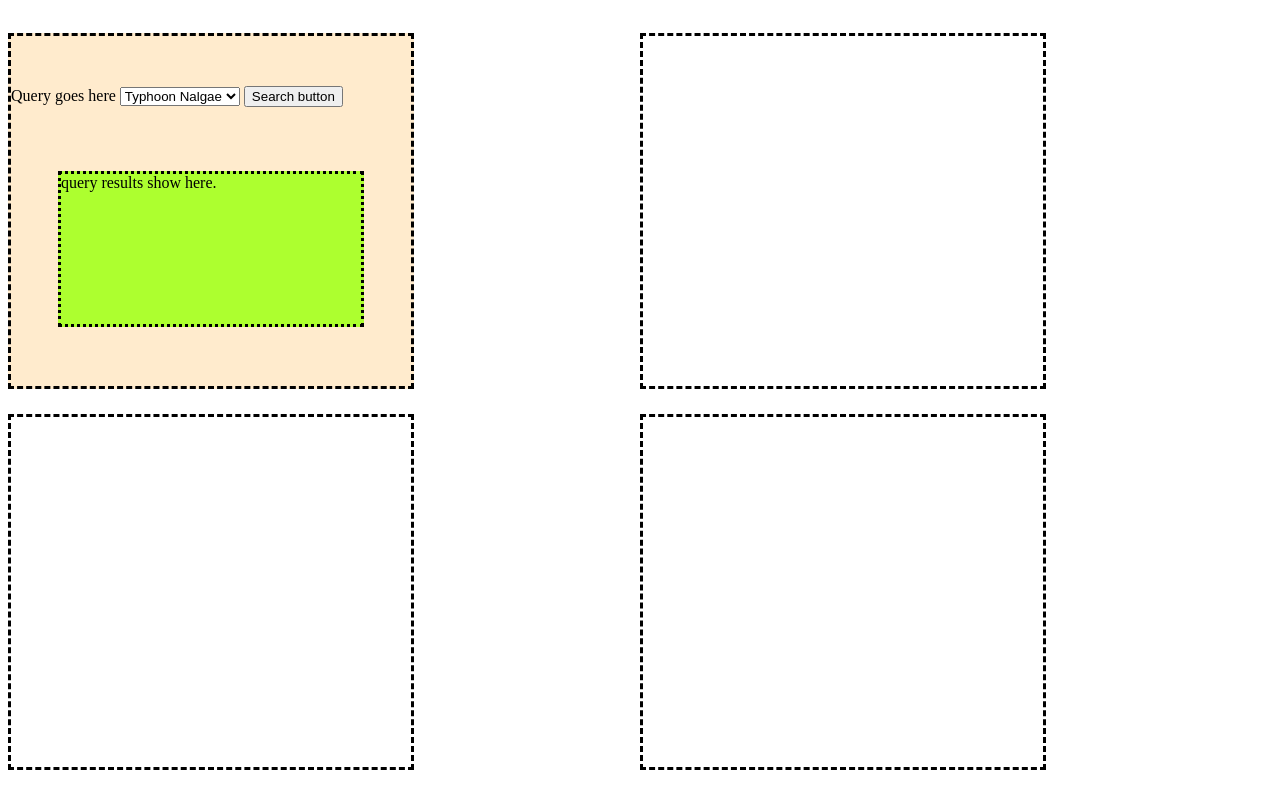
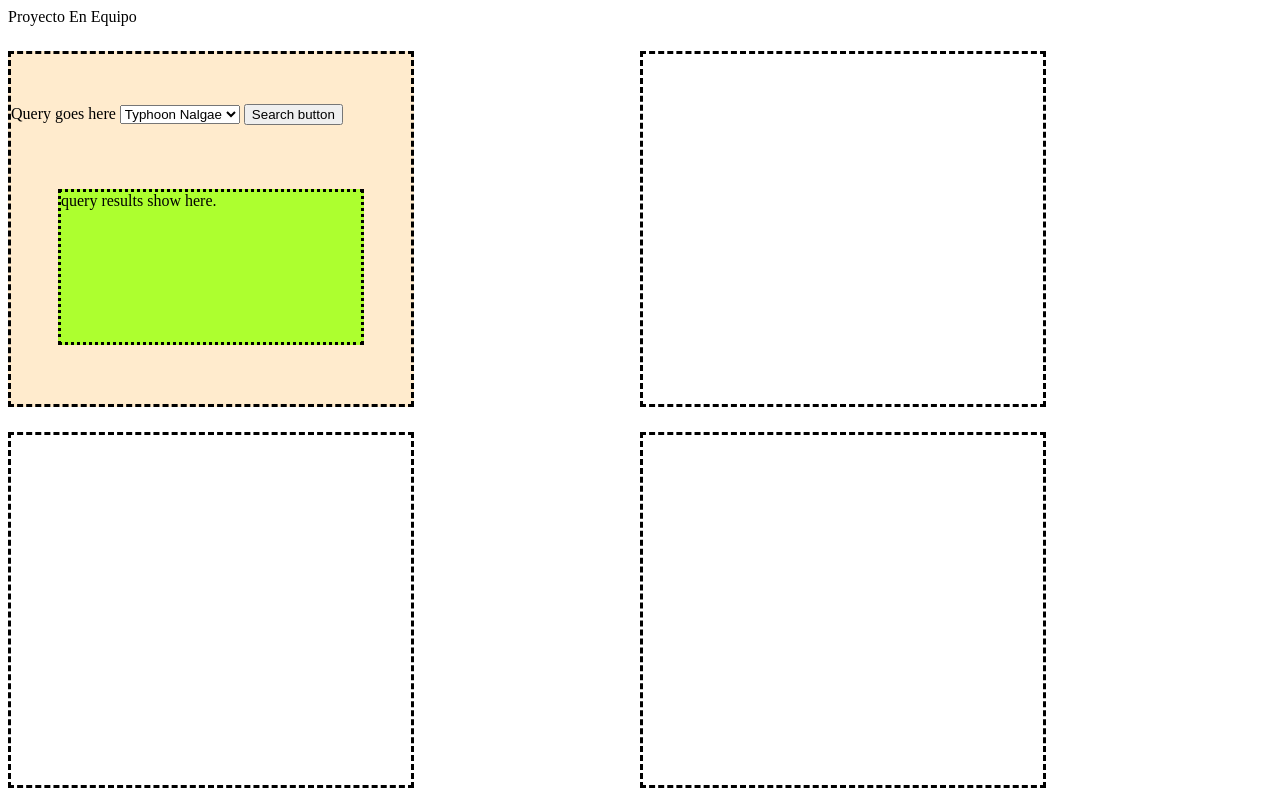
Before and after one commit to Dhokoh/Dhokoh.github.io, a website with bundled scripts: page APIboard_index.html in a window 1280 px wide. Built offline with nearby package versions, Linux system fonts and the light colour scheme; no server answers.

Commit message:
cambios al html

```diff
--- a/APIboard_index.html
+++ b/APIboard_index.html
@@ -10,6 +10,7 @@
 </head>
 
 <body>
+    <header>Proyecto En Equipo</header>
     <div class="global_container">
         <div class="title_container">
             <h1></h1>
```
